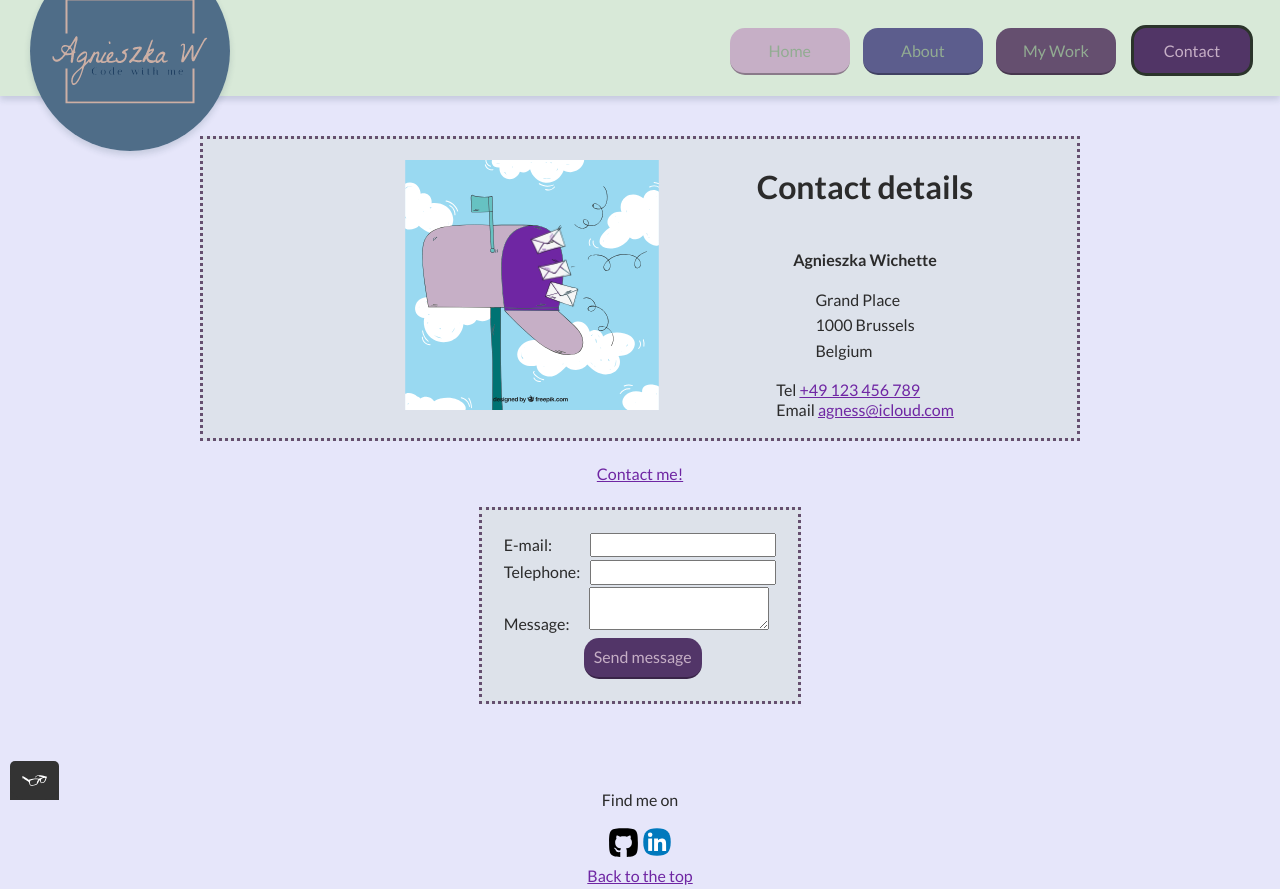
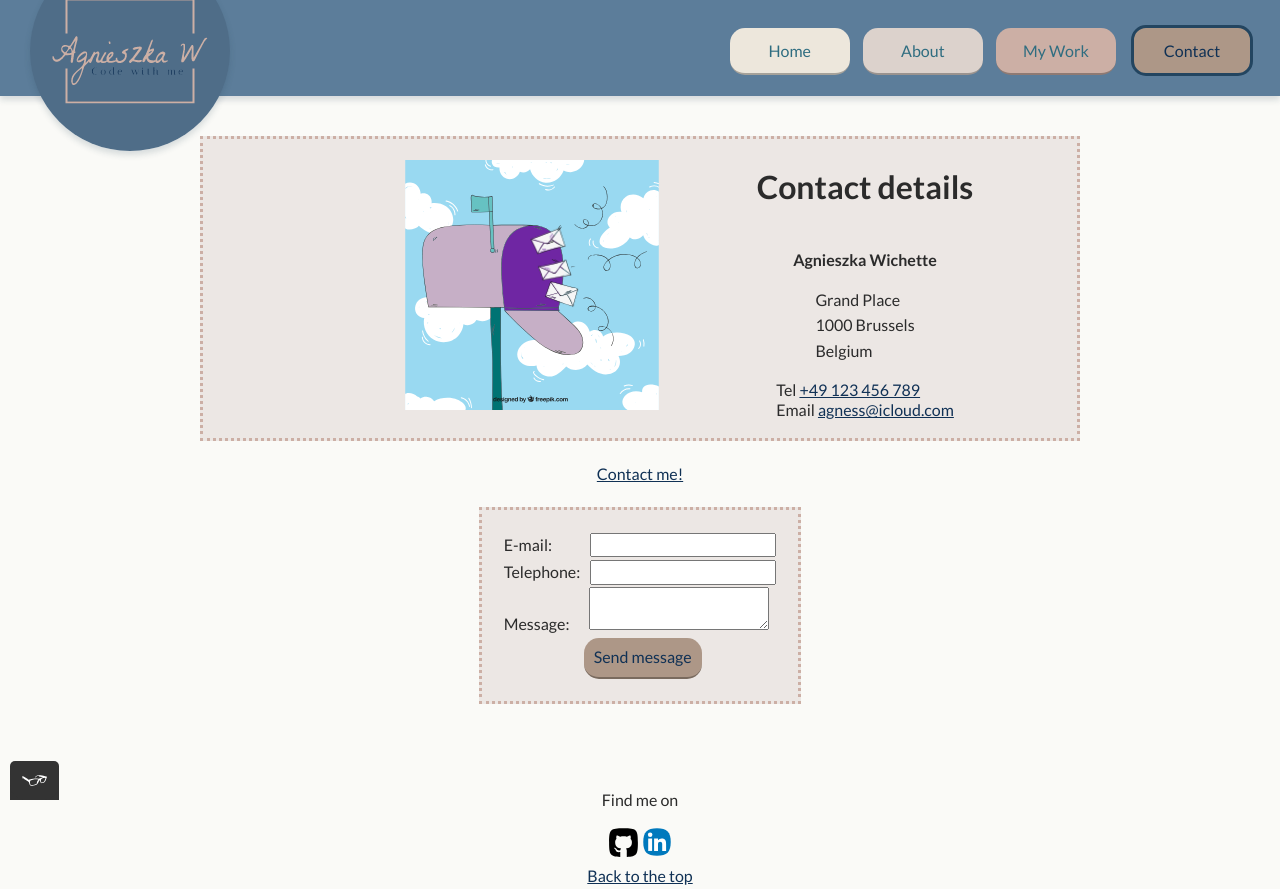
Before and after one commit to agawi88/Portfolio-Website, a plain HTML site: page contact.html in a window 1280 px wide. Drawn offline with nearby package versions, Linux system fonts and the light colour scheme.

Commit message:
color scheme changed

```diff
--- a/CSS/styles.css
+++ b/CSS/styles.css
@@ -9,7 +9,7 @@ tertiary color (green) #637864;
 additional color (melon): f9b5ac;
  */
 :root {
-    --primary-color: #E6E6FA;
+    --primary-color: #ECF8F8;
     --secondary-color: #dfcce9c0;
     --tertiary-color: rgba(70, 38, 93, 0.923);
     --light-indigo: #6f26a3;
--- a/CSS/styles_var.css
+++ b/CSS/styles_var.css
@@ -9,20 +9,20 @@ tertiary color (green) #637864;
 additional color (melon): f9b5ac;
  */
 :root {
-    --primary-color: #E6E6FA;
-    --secondary-color: #dfcce9c0;
-    --tertiary-color: rgba(70, 38, 93, 0.923);
-    --light-indigo: #6f26a3;
-    --dark-violet: #654F6F;
-    --button-violet: #5C5D8D;
-    --buttonpink: #c6afc6;
+    --primary-color: #faf9f6d0;
+    --secondary-color: #BDC3CB;
+    --tertiary-color: #AD9787;
+    --link: #103155;
+    --dusty-rose: #CCAFA5;
+    --sand: #DCD2CC;
+    --ivory: #EDE7DC;
     --dark-grey: #2b2b2b;
-    --dark-green: #2b342b;
-    --green: #728973;
-    --light-green: #92ac92;
-    --super-light-green: #d8e9d8;
-    --opaque-color: #cad7ca50;
-    --blue: #3b4bf9;
+    --link-visited: #234560;
+    --light-blue: #DAE3E6;
+    --sea-blue: #2F6D80;
+    --grey-blue: #5c7d9a;
+    --light-sand: #ece7e4;
+    --link-active: #3b4bf9;
 
     --standardfontweight: 400;
     --headingfontweight: 700;
@@ -75,11 +75,11 @@ p {
 }
 
 a {
-    color: var(--light-indigo);
+    color: var(--link);
 }
 
 a:visited {
-    color: var(--light-green);
+    color: var(--link-visited);
 }
 
 a:hover {
@@ -91,7 +91,7 @@ a:focus {
 }
 
 a:active {
-    color: var(--blue);
+    color: var(--link-active);
 }
 
 button,
@@ -106,7 +106,7 @@ button,
     font-size: var(--mainfontsize);
     text-align: center;
     background-color: var(--tertiary-color);
-    color: var(--buttonpink);
+    color: var(--link);
     text-decoration: none;
     padding: 10px;
     border-bottom: 2px solid rgba(0, 0, 0, 0.3);
@@ -121,23 +121,23 @@ button,
 }
 
 .secondary_button {
-    background-color: var(--buttonpink);
-    color: var(--light-green);
+    background-color: var(--ivory);
+    color: var(--sea-blue);
     width: var(--buttonw);
     margin: 5px;
 
 }
 
 .tertiary_button {
-    background-color: var(--button-violet);
-    color: var(--light-green);
+    background-color: var(--sand);
+    color: var(--sea-blue);
     width: var(--buttonw);
     margin: 5px;
 }
 
 .additional_button {
-    background-color: var(--dark-violet);
-    color: var(--light-green);
+    background-color: var(--dusty-rose);
+    color: var(--sea-blue);
     width: var(--buttonw);
     margin: 5px;
 }
@@ -177,7 +177,7 @@ ul {
 .navigation-list_item--active {
     display: inline-block;
     border: solid;
-    border-color: var(--dark-green);
+    border-color: var(--link-visited);
     border-radius: var(--standardbradius);
     width: 122px;
     margin: 7px;
@@ -188,13 +188,13 @@ table {
 }
 
 th {
-    background-color: var(--tertiary-color);
+    background-color: var(--grey-blue);
     color: var(--primary-color);
     padding: 10px;
 }
 
 tr:nth-child(even) {
-    background-color: var(--light-green);
+    background-color: var(--light-blue);
 }
 
 ul.list_centered {
@@ -228,7 +228,7 @@ ul.list_centered {
 }
 
 .page-header {
-    background: var(--super-light-green);
+    background: var(--grey-blue);
     box-shadow: 0 4px 6px rgba(34, 60, 80, .16);
     position: -webkit-sticky;
     position: sticky;
@@ -281,7 +281,7 @@ ul.list_centered {
     }
 
     .grid_item {
-        background-color: #cad7ca50;
+        background-color: var(--light-sand);
         width: auto;
         min-width: auto;
         margin: 0;
@@ -303,7 +303,7 @@ ul.list_centered {
     flex-direction: column;
     text-align: center;
     align-self: center;
-    background-color: var(--secondary-color);
+    background-color: var(--light-blue);
     list-style: none;
     border: var(--aboutborder);
     margin-left: 350px;
@@ -333,7 +333,7 @@ ul.list_centered {
     flex-flow: row wrap;
     margin-bottom: 50px;
     padding: 8px;
-    background-color: var(--super-light-green);
+    background-color: var(--light-blue);
     opacity: 2.5
 }
 
@@ -359,8 +359,8 @@ ul.list_centered {
 form.form_layout {
     display: table;
     padding: 20px;
-    border-color: var(--dark-violet);
-    background-color: var(--opaque-color);
+    border-color: var(--dusty-rose);
+    background-color: var(--light-sand);
     border-style: dotted;
 }
 
@@ -395,8 +395,8 @@ textarea {
     display: flex;
     width: auto;
     justify-content: center;
-    border: dotted var(--dark-violet);
-    background-color: var(--opaque-color);
+    border: dotted var(--dusty-rose);
+    background-color: var(--light-sand);
     margin-left: 200px;
     margin-right: 200px;
 }
```
